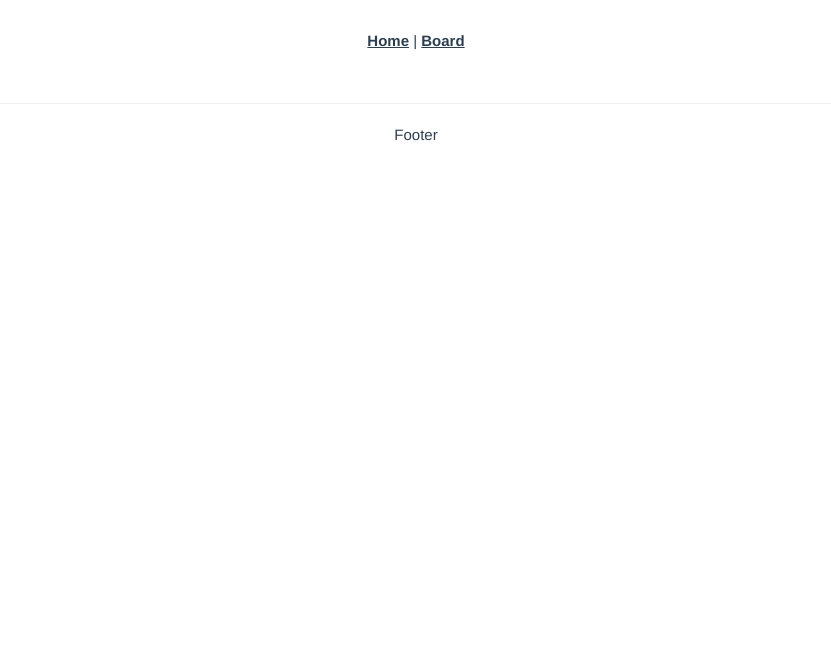
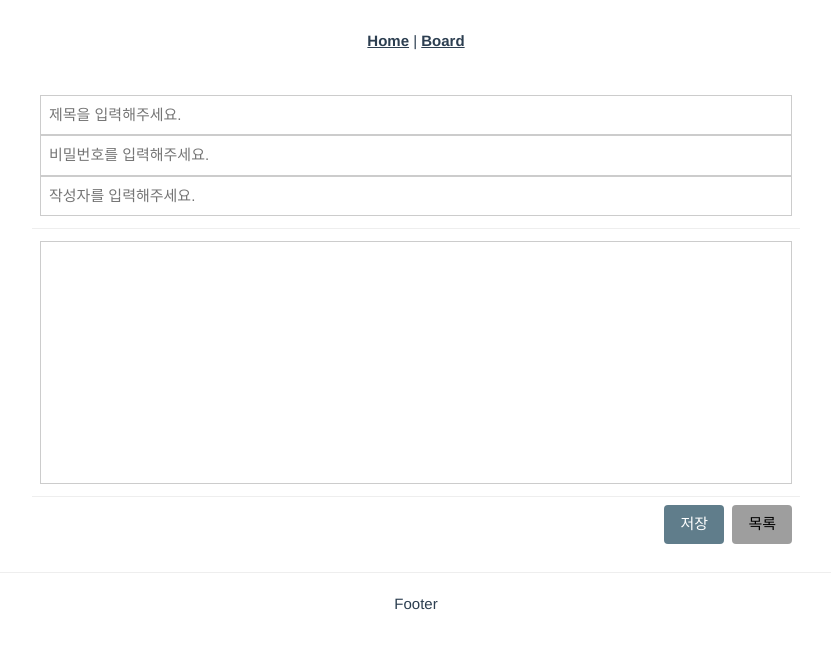
Before and after one commit to woal136/vueFrontend, a Vue app in the folder vue-front/: page /board/write in a window 1280 px wide. Before the commit this address had no page. Shown: the top 648 px of the page, without its empty margins (224-1055 px from the left). Built offline with nearby package versions, Linux system fonts and the light colour scheme.

Commit message:
cud proto

```diff
--- a/vue-front/src/router/index.js
+++ b/vue-front/src/router/index.js
@@ -1,7 +1,8 @@
 import { createRouter, createWebHistory } from "vue-router";
 import PageHome from "@/views/PageHome";
-import BoardList from "@/views/board/BoardList"
-import BoardDetail from "@/views/board/BoardDetail"
+import BoardList from "@/views/board/BoardList";
+import BoardDetail from "@/views/board/BoardDetail";
+import BoardWrite from "@/views/board/BoardWrite";
 
 const routes = [
     {
@@ -18,6 +19,10 @@
         path: '/board/detail',
         name: 'BoardDetail',
         component: BoardDetail
+    },{
+        path: '/board/write',
+        name: 'BoardWrite',
+        component: BoardWrite
     }
 ]
 
--- a/vue-front/src/views/board/BoardDetail.vue
+++ b/vue-front/src/views/board/BoardDetail.vue
@@ -1,21 +1,21 @@
 <template>
-  <div class="board-detail">
-        <div class="common-buttons">
-          <button type="button" class="w3-button w3-round w3-blue-gray" @click="fnUpdate">수정</button>&nbsp;
-          <button type="button" class="w3-button w3-round w3-red" @click="fnDelete">삭제</button>&nbsp;
-          <button type="button" class="w3-button w3-round w3-gray" @click="fnList">목록</button>
-        </div>
+    <div class="board-detail">
         <div class="board-contents">
-          <h3>{{ title }}</h3>
-          <div>
+            <h3>{{ title }}</h3>
+            <div>
             <strong class="w3-large">{{ writer }}</strong>
             <br>
             <span>{{ write_date }}</span>
             <br>
             <span>{{ contents }}</span>
-          </div>
+            </div>
         </div>
-      </div>
+        <div class="common-buttons">
+            <button type="button" class="w3-button w3-round w3-blue-gray" @click="fnUpdate">수정</button>&nbsp;
+            <button type="button" class="w3-button w3-round w3-red" @click="fnDelete">삭제</button>&nbsp;
+            <button type="button" class="w3-button w3-round w3-gray" @click="fnList">목록</button>
+        </div>
+    </div>
 </template>
 
 <script>
--- /dev/null
+++ b/vue-front/src/views/board/BoardWrite.vue
@@ -0,0 +1,103 @@
+<template>
+  <div class="board-detail">
+        <div class="board-contents">
+          <input type="text" v-model="title" class="w3-input w3-border" placeholder="제목을 입력해주세요.">
+          <input type="text" v-model="password" class="w3-input w3-border" placeholder="비밀번호를 입력해주세요.">
+          <input type="text" v-model="writer" class="w3-input w3-border" placeholder="작성자를 입력해주세요." v-if="id === undefined">
+        </div>
+        <div class="board-contents">
+            <textarea id="" cols="30" rows="10" v-model="contents" class="w3-input w3-border" style="resize: none;">
+            </textarea>
+        </div>
+        <div class="common-buttons">
+          <button type="button" class="w3-button w3-round w3-blue-gray" v-on:click="fnSave">저장</button>&nbsp;
+          <button type="button" class="w3-button w3-round w3-gray" v-on:click="fnList">목록</button>
+        </div>
+      </div>
+</template>
+
+<script>
+export default {
+    data() { //변수생성
+        return {
+            requestBody: this.$route.query,
+            id: this.$route.query.id,
+
+            title: '',
+            writer: '',
+            write_date: '',
+            contents: '',
+            password: ''
+        }
+    },
+    mounted() {
+        this.fnGetView()
+    },
+    methods: {
+        fnGetView() {
+            if (this.id !== undefined) {
+                this.$axios.get(this.$serverUrl + '/board/' + this.id, {
+                    params: this.requestBody
+                }).then((response) => {
+                    this.writer = response.data.writer
+                    this.title = response.data.title
+                    this.contents = response.data.contents
+                    this.write_date = response.data.write_date
+                }).catch((err) => {
+                    console.log(err)
+                })
+            }
+        },
+        fnList() {
+            delete this.requestBody.id
+            this.$router.push({
+                path: './list',
+                query: this.requestBody
+            })
+        },
+        fnView(id) {
+            this.requestBody.id = id
+            this.$router.push({
+                path: './detail',
+                query: this.requestBody
+            })
+        },
+        fnSave() {
+            let apiUrl = this.$serverUrl + '/board'
+            this.form = {
+                "id": this.id,
+                "writer": this.writer,
+                "password": this.password,
+                "title": this.title,
+                "contents": this.contents
+            }
+
+            if ( this.id === undefined ) {
+                this.$axios.post(apiUrl, this.form)
+                    .then((response) => {
+                        alert('save')
+                        this.fnView(response.data.id)
+                    }).catch((err) => {
+                        if (err.message.indexOf('Network Error') > -1) {
+                            alert('네트워크가 원활하지 않습니다.\n잠시 후 다시 시도해주세요.')
+                        }
+                    })
+            } else {
+                this.$axios.patch(apiUrl, this.form)
+                    .then((response) => {
+                        alert('update')
+                        this.fnView(response.data.id)
+                    }).catch((err) => {
+                        if (err.message.indexOf('Network Error') > -1) {
+                            alert('네트워크가 원활하지 않습니다.\n잠시 후 다시 시도해주세요.')
+                        }
+                    })
+            }
+        }
+    }
+}
+</script>
+
+<style>
+
+</style>
```
